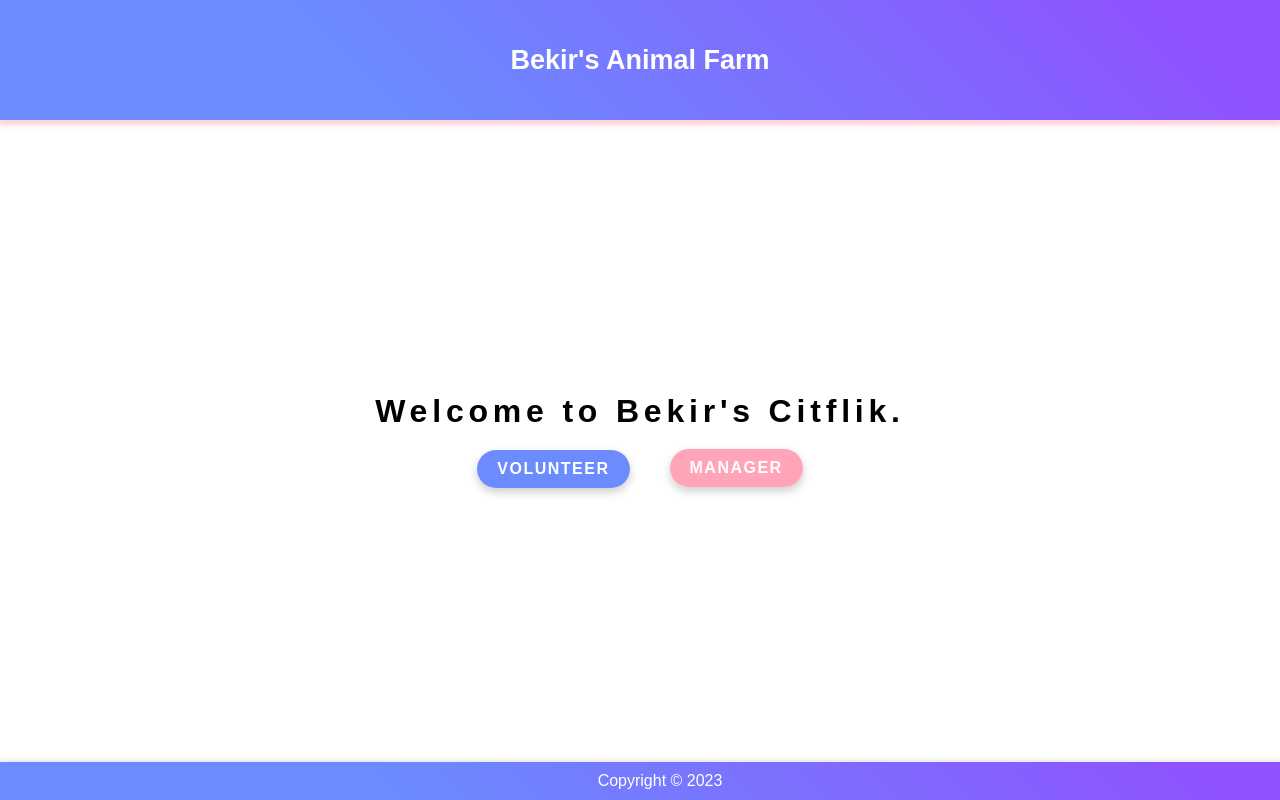
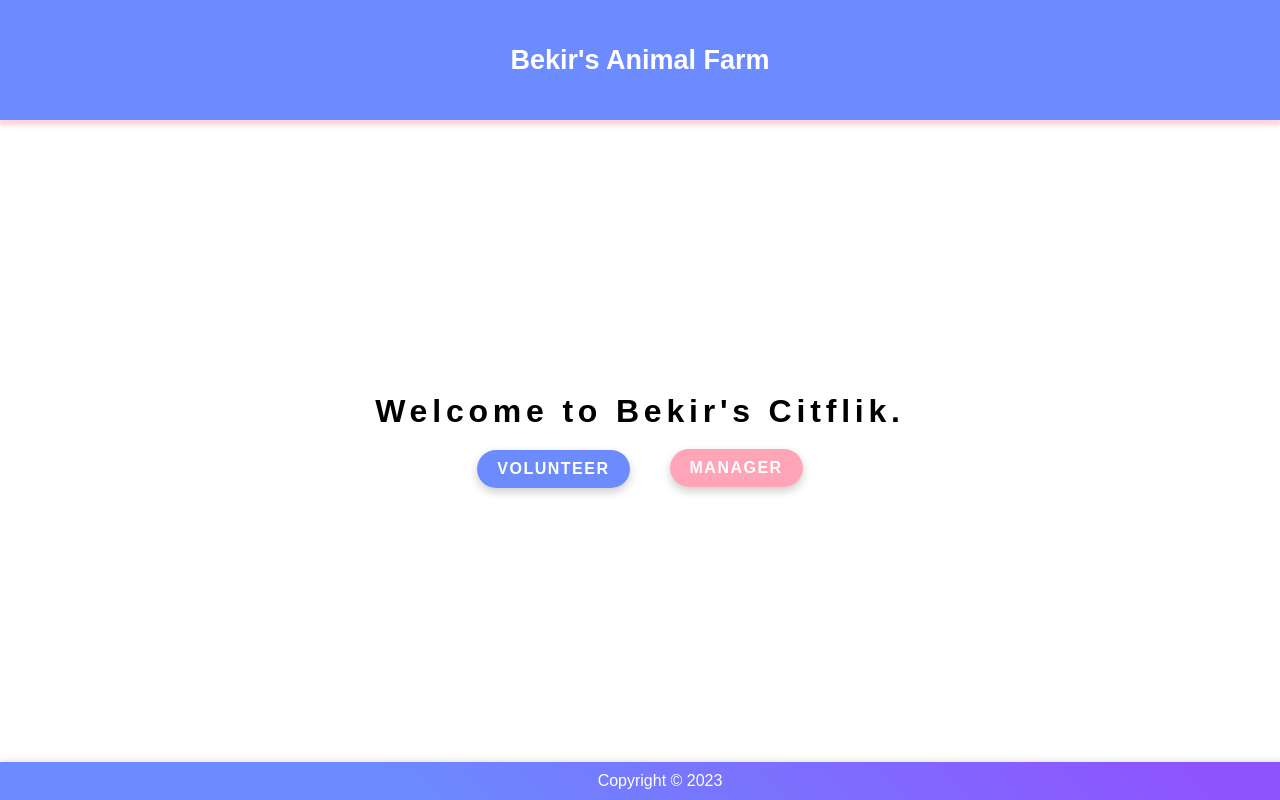
Before and after one commit to BEKIRKSU/AnimalFarm, a React (Create React App) app: page / in a window 1280 px wide. Built offline with nearby package versions, Linux system fonts and the light colour scheme; no server answers.

Commit message:
Navbar updated

```diff
--- a/src/Navbar.css
+++ b/src/Navbar.css
@@ -1,5 +1,5 @@
 .navbar {
-    background: linear-gradient(45deg, #6B8BFE 30%, #8E53FF 90%);
+    background: linear-gradient(45deg, #6B8BFE 30%, #6B8BFE 90%);
     padding: 10px 20px;
     display: flex;
     justify-content: center;
```
